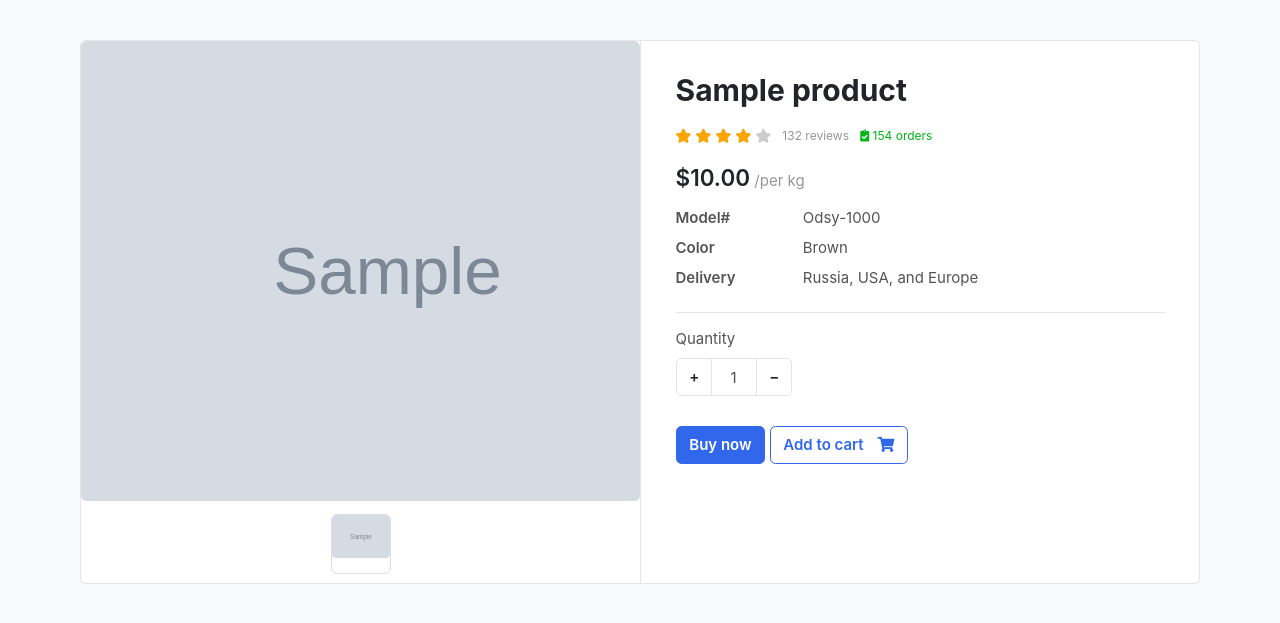
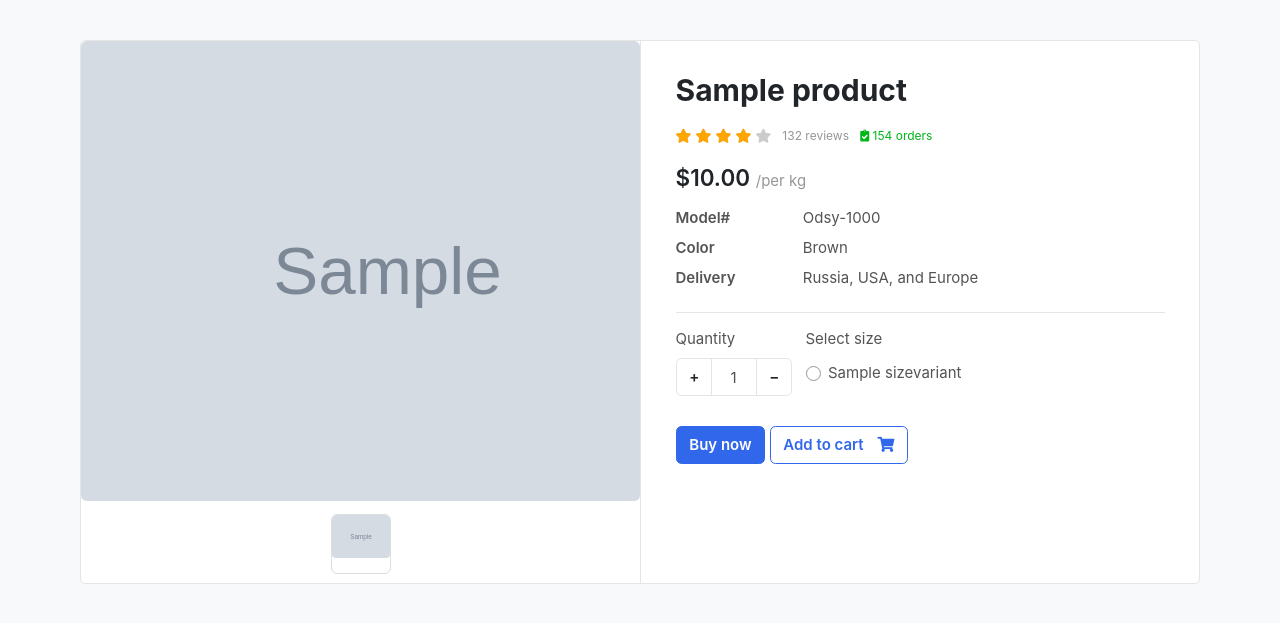
Before and after one commit to harshjainsk/ecommerce-full-stack-django-app, a Django app: the page made by products/models.py in a window 1280 px wide. Shown: the part 117-740 px from the top of the page. Run offline with Django 5.2, Linux system fonts and the light colour scheme; tables that the repository leaves empty hold one stand-in row (Sample ...); some libraries are stand-ins or nearby versions; some web fonts are replaced.

Commit message:
added dynamic price change functionality for products

```diff
--- a/products/models.py
+++ b/products/models.py
@@ -20,6 +20,27 @@ class Category(BaseModel):
         return self.category_name
 
 
+
+class ColorVariant(BaseModel):
+
+    color_name = models.CharField(max_length=100)
+    price = models.IntegerField(default=0)
+
+    def __str__(self) -> str:
+        return self.color_name
+
+
+
+class SizeVariant(BaseModel):
+
+    size_name = models.CharField(max_length=100)
+    price = models.IntegerField(default=0)
+
+
+    def __str__(self) -> str:
+        return self.size_name
+
+
 class Product(BaseModel):
 
     product_name = models.CharField(max_length=100)
@@ -27,6 +48,8 @@ class Product(BaseModel):
     category = models.ForeignKey(Category, on_delete=models.CASCADE, related_name="products")
     price = models.IntegerField()
     product_description = models.TextField()
+    color_variant = models.ManyToManyField(ColorVariant, blank=True)
+    size_variant = models.ManyToManyField(SizeVariant, blank=True)
 
 
     def save(self, *args, **kwargs):
@@ -40,6 +63,12 @@ class Product(BaseModel):
         return self.product_name
 
 
+    def get_product_by_size(self, size):
+
+        return self.price + SizeVariant.objects.get(size_name = size).price
+
+
+
 
 class ProductImage(BaseModel):
 
--- a/products/views.py
+++ b/products/views.py
@@ -7,8 +7,21 @@ def get_products(request, slug):
 
     try:
         product = Product.objects.get(slug_field = slug)
+        context = {"product":product}
 
-        return render(request, "product/product.html", context = {"product":product})
+        if request.GET.get('size'):
+
+            size = request.GET.get('size')
+            print(size)
+
+            price = product.get_product_by_size(size)
+
+            print(price)
+            context["selected_size"] = size
+            context["updated_price"] = price
+
+
+        return render(request, "product/product.html", context)
 
     except Exception as e:
 
--- a/templates/product/product.html
+++ b/templates/product/product.html
@@ -84,7 +90,7 @@
                       {% for size in product.size_variant.all %}
 
                         <label class="custom-control custom-radio custom-control-inline">
-                          <input type="radio" name="select_size" checked="" class="custom-control-input">
+                          <input type="radio" onchange="get_correct_price('{{size.size_name}}')" name="select_size" {% if selected_size == size.size_name %} checked {% endif %} class="custom-control-input">
                           <div class="custom-control-label">{{size.size_name}}</div>
                         </label>
 
@@ -108,4 +114,11 @@
     </div>
     </section>
 
+
+    <script>
+      function get_correct_price(size_name) {
+        console.log(size_name);
+        window.location.href = window.location.pathname  + `?size=${size_name}`;
+      }
+    </script>
 {% endblock %}
```
Also changed, not shown: other parts of templates/product/product.html (+7 -1 lines), products/admin.py (+10 -1 lines), products/migrations/0002_colorvariant_sizevariant_product_color_variant_and_more.py (added), products/migrations/0003_alter_product_color_variant_and_more.py (added), public/static/categories/comp_4pZ04PH.png (added), public/static/product/comp_Erqvilp.png (added), public/static/product/comp_dnnXNJr.png (added).
